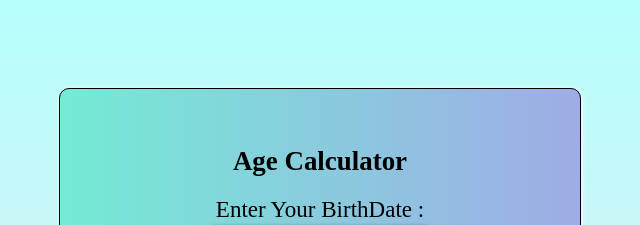
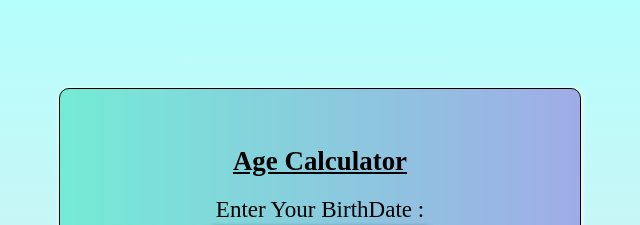
Before and after one commit to poojapathak11/date_time, a plain HTML site: page index.html in a window 1280 px wide. Shown: the top 225 px of the page, 320-960 px from the left. Drawn offline with Linux system fonts and the light colour scheme.

Commit message:
underline

```diff
--- a/index.html
+++ b/index.html
@@ -70,7 +70,7 @@ background-image: linear-gradient(90deg, #74EBD5 0%, #9FACE6 100%);
 
   <body>
     <div class="container">
-      <h3 style="text-align: center; margin-bottom: 20px;">Age Calculator</h3>
+      <h3 style="text-align: center; margin-bottom: 20px;"><u>Age Calculator</h3></u>
       <label for="birthdate">Enter Your BirthDate : </label> <br>
       <input type="date" id="birthdate" />
 
```
